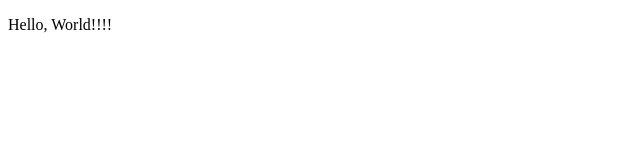
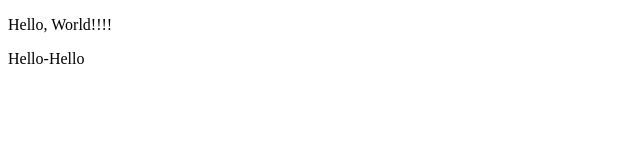
Before and after one commit to maretisi/test, a plain HTML site: page index.html in a window 1280 px wide. Shown: the full height of the page, 0-640 px from the left. Drawn offline with Linux system fonts and the light colour scheme.

Commit message:
new commit

```diff
--- a/index.html
+++ b/index.html
@@ -7,5 +7,6 @@
 </head>
 <body>
    <p>Hello, World!!!!</p>
+   <p>Hello-Hello</p>
 </body>
 </html>
```
